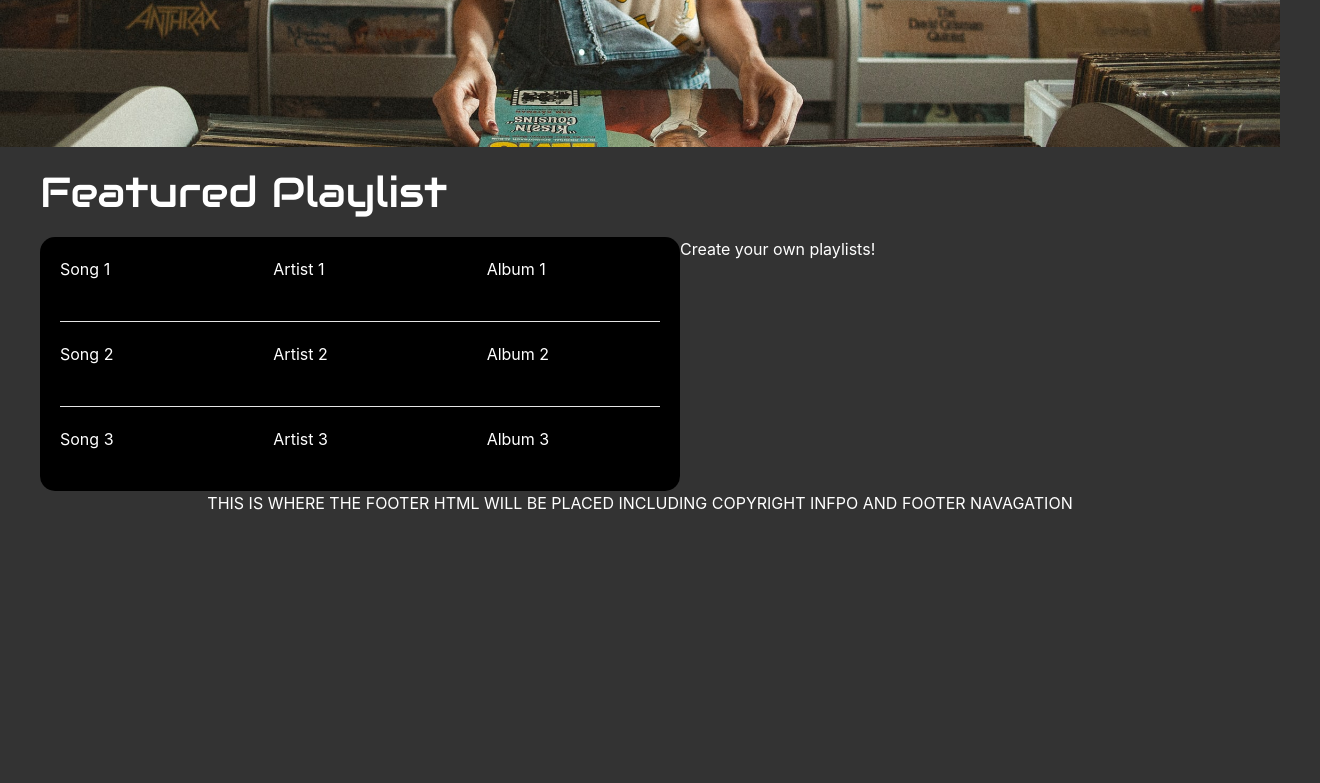
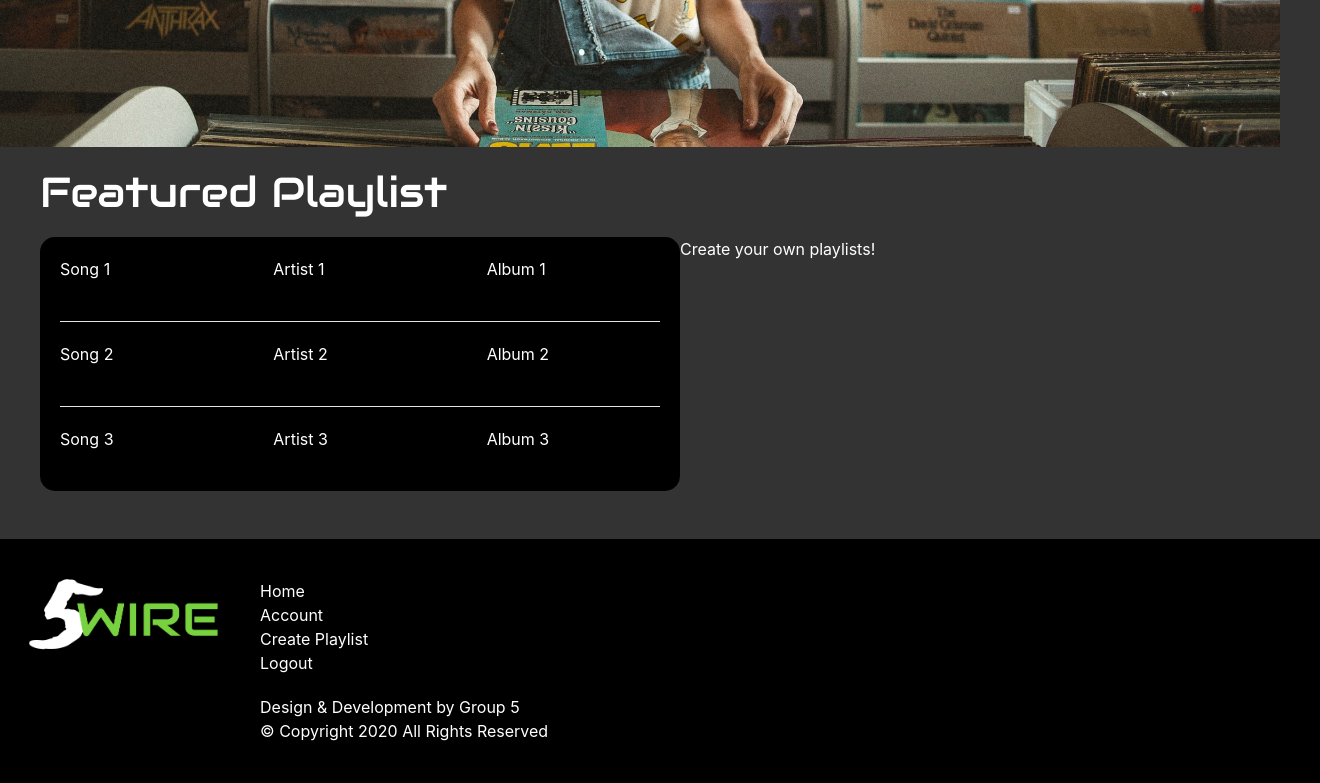
Before and after one commit to nickkdb/Group5-Proj2, a website: page public/index.html in a window 1280 px wide. Shown: the part 533-1316 px from the top of the page, 1320 px wide, since content can reach past the window. Before the commit the page ends 1048 px from the top, so only its background shows below. Drawn offline with nearby package versions, Linux system fonts and the light colour scheme.

Commit message:
basic layout for playlist with filler text. added the footer nav

```diff
--- a/public/css/styles.css
+++ b/public/css/styles.css
@@ -169,3 +169,12 @@ h1 {
     float: left;
     width: 50%;
 }
+
+footer {
+    background-color: #000;
+    width: 100%;
+    padding: 20px;
+}
+.footer-nav {
+    list-style-type: none;
+}
--- a/public/index.html
+++ b/public/index.html
@@ -50,10 +50,22 @@
         </div>
 
     </section>
+    <br><br>
+    <footer>
+        <div class="uk-align-left">
+            <img src="images/5wire_logo.png" width="200px" height="auto">
+        </div>
+            <ul class="footer-nav">
+                <li href="index.html">Home</li>
+                <li href="account.html">Account</li>
+                <li href="create-playlist.html">Create Playlist</li>
+                <li href="#">Logout</li>
+            </ul>
+            <p>Design & Development by Group 5<br> &#xA9; Copyright 2020 All Rights Reserved</p>
+    </footer>
 
 
-
-    <script language="javascript" type="text/javascript" src="js/footer.js"></script>
+    <!-- <script language="javascript" type="text/javascript" src="js/footer.js"></script> -->
     <script src="https://cdn.jsdelivr.net/npm/uikit@3.5.16/dist/js/uikit.min.js"></script>
     <script src="https://cdn.jsdelivr.net/npm/uikit@3.5.16/dist/js/uikit-icons.min.js"></script>
 </body>
--- a/public/js/footer.js
+++ b/public/js/footer.js
@@ -1,4 +1,4 @@
-document.write('<center><p> THIS IS WHERE THE FOOTER HTML WILL BE PLACED INCLUDING COPYRIGHT INFPO AND FOOTER NAVAGATION</p></center></body>')
+document.write('<br><br><footer><div class="uk-align-left"><img src="images/5wire_logo.png" width="200px" height="auto"></div><ul class="footer-nav"><li href="index.html">Home</li><li href="account.html">Account</li><li href="create-playlist.html">Create Playlist</li><li href="#">Logout</li></ul><p>Design & Development by Group 5<br> &#xA9; Copyright 2020 All Rights Reserved</p></footer>')
 
 
 
```
Lines whose indentation alone changed are shown as unchanged.
